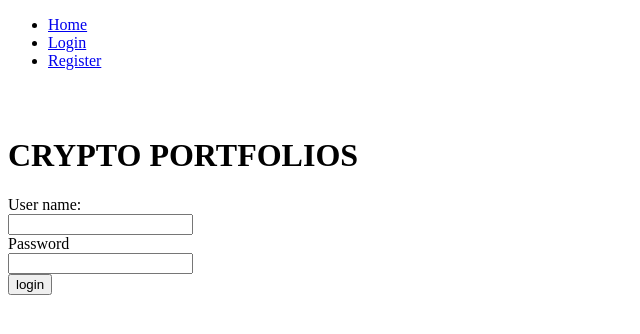
After one commit to Cjunk/flaskapp, a Flask app: page /login in a window 1280 px wide. The commit adds this page. Shown: the top 334 px of the page, without its empty margins (0-640 px from the left). Run offline with Flask 2, Linux system fonts and the light colour scheme; parts of the project's set-up code (start-up, migrations or seed data) failed here and were passed over; some libraries are stand-ins or nearby versions.

Commit message:
login added

```diff
--- a/app.py
+++ b/app.py
@@ -1,20 +1,64 @@
-from flask import Flask,render_template
-import psycopg2
-import os
-
+from flask import Flask,render_template,request,make_response
+from cryptoFlaskFunctions import *
+import os,hashlib,psycopg2,bcrypt
+COOKIELABEL=['userID']
+homepage= 'home.html'
 DATABASE_URL = os.environ.get('DATABASE_URL','dbname=cryptodb') # dbname is the name of the local database
 SECRET_KEY = os.environ.get('SECRET_KEY','pretend secret key')
-
+STATUSS = ["not logged in","logged in"]
+SESSION_STATUS = STATUSS[0]
 app = Flask(__name__)
-app.config['SECRET_KEY']= SECRET_KEY
+app.config['SECRET_KEY'] = SECRET_KEY
+sha = hashlib.sha256()
 
 @app.route('/')
 def index():
-    conn=psycopg2.connect(DATABASE_URL)
-    cur = conn.cursor()
-    cur.execute ('SELECT 1',[])
-    conn.close()
-    return render_template("home.html")
+    print("Its a get method")
+    user = request.cookies.get(COOKIELABEL[0]) # Look for previous cookie
+    opt_param = request.args.get("status")
+    sess=STATUSS[1]
+    if opt_param is None:
+        if not user: # If there is no previous cookie then make it ''
+            user = ""
+            sess=STATUSS[0]
+    else:
+        resp = make_response(render_template(homepage,user = '',SESSION_STATUS=STATUSS[0]))
+        deletecookies(resp,COOKIELABEL)
+        return resp
+    return render_template(homepage,user=user,SESSION_STATUS=sess)
+
+@app.route('/', methods = ['POST'])
+def addnewuser():  # Registering a new user
+    #   Gather the paramaters
+    nickname = request.form['nick_name']
+    fname = request.form['fname']
+    lname = request.form['lname']
+    password =request.form['pword']
+    resp = make_response(render_template(homepage,user='',SESSION_STATUS=STATUSS[0]))
+    if registernewuser(nickname,fname,lname,password):  # returns 1 if registing new user successfull
+        resp = make_response(render_template(homepage,user=nickname,SESSION_STATUS=STATUSS[1]))
+        addcookies(resp,COOKIELABEL,nickname)
+    else: # returns 0 :  New user was not registered successfully.
+        #TODO alert user when the user was not registered.
+        pass
+    return resp
+
+@app.route('/register')
+def register():
+    return render_template("register.html")
+
+@app.route('/login',methods = ['GET','POST'])
+def login():
+    if request.method == 'POST':
+        username = request.values.get('uname')
+        password = hashlib.sha256(str(request.values.get('pword')).encode('utf-8')).hexdigest()
+        if(loginuser(username,password)):
+            return render_template(homepage,user=username,SESSION_STATUS=STATUSS[1])
+        else: #user not in database
+            return render_template(homepage,user='',SESSION_STATUS=STATUSS[0])
+            pass
+    else: # method is GET
+        return render_template("login.html")
 
 if __name__ == '__main__':
     app.run(debug=True)
--- a/requirements.txt
+++ b/requirements.txt
@@ -4,3 +4,5 @@ psycopg2
 bcrypt
 requests
 twilio
+bcrypt
+datetime
--- /dev/null
+++ b/static/style.css
@@ -0,0 +1,4 @@
+.navigation-bar {
+height:100px;
+
+}
--- a/templates/base.html
+++ b/templates/base.html
@@ -1,14 +1,43 @@
 <!DOCTYPE html>
 <html lang="en">
+
 <head>
     <meta charset="UTF-8">
     <meta http-equiv="X-UA-Compatible" content="IE=edge">
     <meta name="viewport" content="width=device-width, initial-scale=1.0">
-    <title>{% block title %} Document {% endblock %}</title>
+    <link rel="stylesheet" href="static/style.css">
+    <title>Crypto {% block title %} Home {% endblock %}</title>
+    <script>
+        function DoPost() {
+            console.log("am in the function")
+            window.location.href = "/?status=" + "logout";
+            // $.post("/register.html", { name: "John", time: "2pm" });  //Your values here..
+        }
+    </script>
 </head>
+
 <body>
-    <h1>The heading</h1>
+    <header class="header">
+        <nav class="navigation-bar">
+            <ul>
+                <li><a href="/">Home</a></li>
+                {% if SESSION_STATUS != 'logged in' %}
+                <li><a href="/login">Login</a></li>
+                <li><a href="/register">Register</a></li>
+                {% else %}
+                <li><a href="javascript:DoPost()">Logout</a></li>
+                <form id="ninja" action="http://example.com/" method="POST">
+                    <input id="donaldduck" type="hidden" name="status" value="logout">
+                </form>
+            </ul>
+            {% endif %}
+            </ul>
+        </nav>
+
+    </header>
+    <h1>CRYPTO PORTFOLIOS</h1>
     {%block content %}
     {% endblock content %}
 </body>
+
 </html>
--- a/templates/home.html
+++ b/templates/home.html
@@ -1,5 +1,8 @@
 {% extends 'base.html' %}
 <title>{% block title %} Some text {% endblock %}</title>
 {% block content %}
-STUFF
+{% if user != '' %}
+Home
+Welcome {{user}}
+{% endif %}
 {% endblock %}
--- /dev/null
+++ b/templates/login.html
@@ -0,0 +1,13 @@
+{% extends 'base.html' %}
+<title>Crypto {% block title %} Login {% endblock %}</title>
+{% block content %}
+<form name="login_form" action="/login" method="POST">
+    <label for="uname">User name:</label><br>
+    <input type="text" id="uname" name="uname"><br>
+
+    <label for="pass">Password</label><br>
+    <input type="password" id="pass" name="pword" required minlength="8"><br>
+
+    <input type="submit" value="login">
+  </form>
+{% endblock %}
```
Also changed, not shown: cryptoFlaskFunctions.py (added, +36 -0 lines), schema.sql (+6 -4 lines), templates/register.html (added, +19 -0 lines), README.md, templates/views.py (added).
